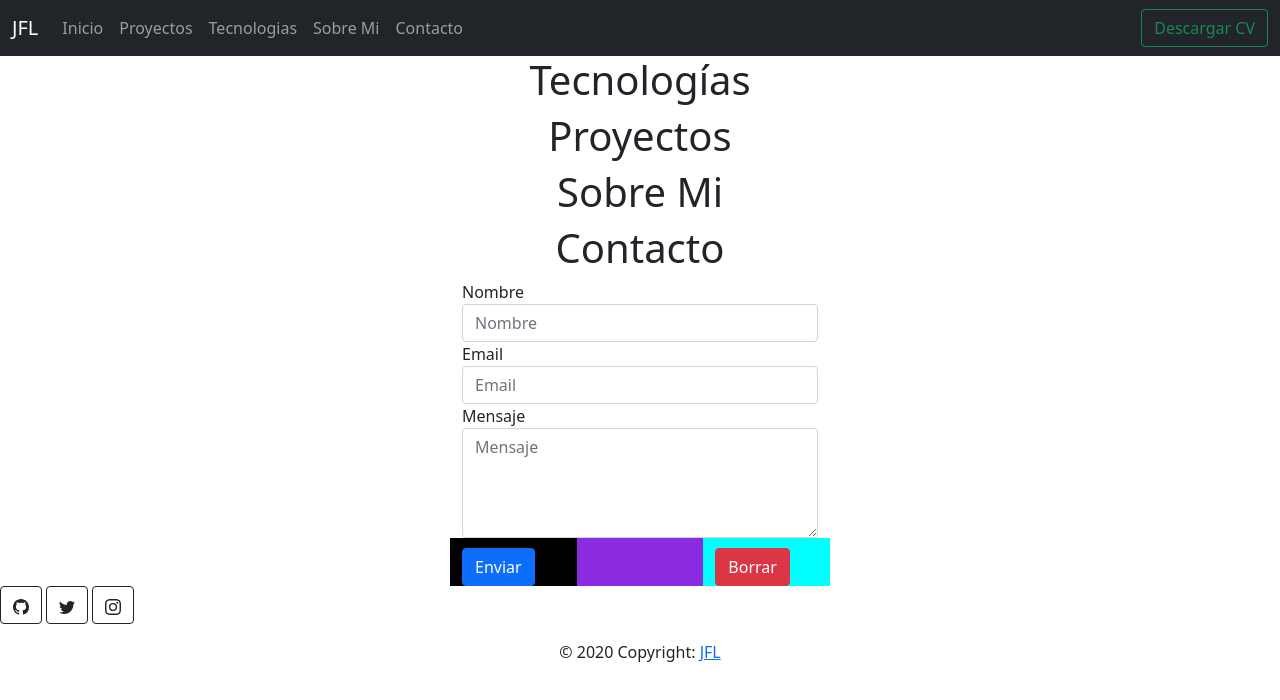
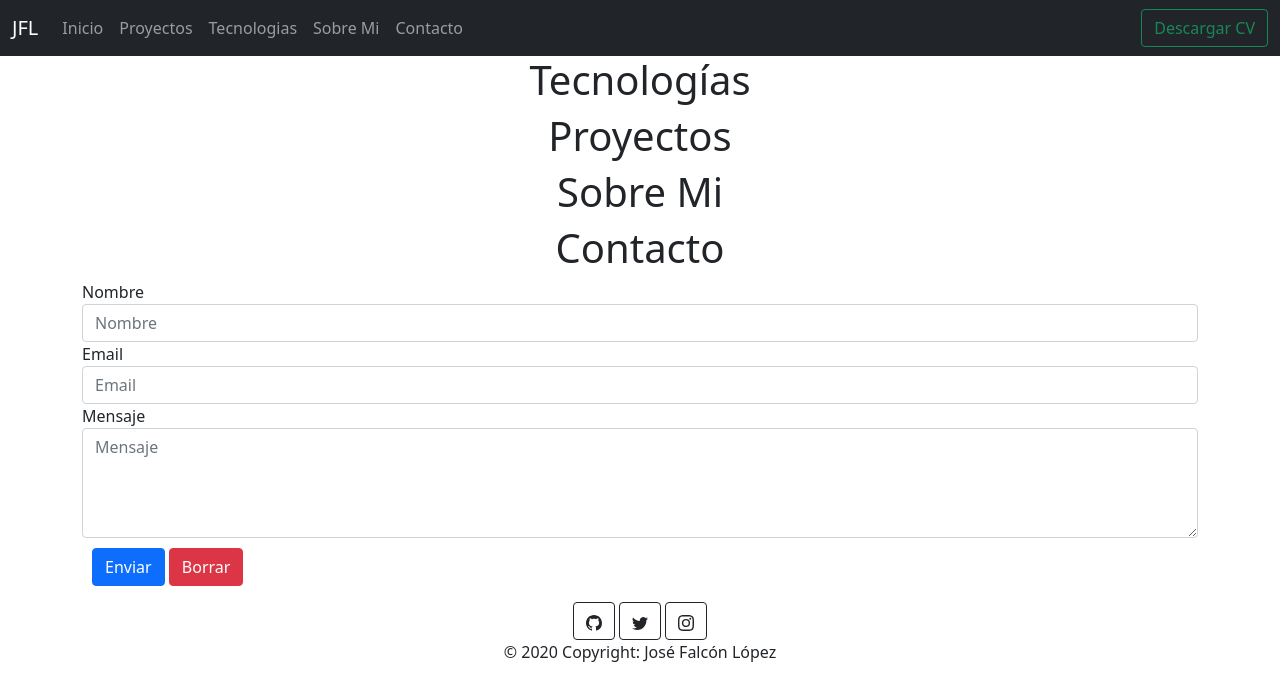
Before and after one commit to jfalconlo/jfalconlo.github.io, a plain HTML site: page index.html in a window 1280 px wide. Drawn offline with nearby package versions, Linux system fonts and the light colour scheme.

Commit message:
Add files via upload

```diff
--- a/index.html
+++ b/index.html
@@ -2,11 +2,11 @@
 <html lang="es">
 
 <head>
-   <meta charset="UTF-8">
-   <meta http-equiv="X-UA-Compatible" content="IE=edge">
-   <meta name="viewport" content="width=device-width, initial-scale=1.0">
+    <meta charset="UTF-8" />
+    <meta http-equiv="X-UA-Compatible" content="IE=edge" />
+    <meta name="viewport" content="width=device-width, initial-scale=1.0" />
     <link href="https://cdn.jsdelivr.net/npm/bootstrap@5.1.3/dist/css/bootstrap.min.css" rel="stylesheet"
-      integrity="sha384-1BmE4kWBq78iYhFldvKuhfTAU6auU8tT94WrHftjDbrCEXSU1oBoqyl2QvZ6jIW3" crossorigin="anonymous">
+        integrity="sha384-1BmE4kWBq78iYhFldvKuhfTAU6auU8tT94WrHftjDbrCEXSU1oBoqyl2QvZ6jIW3" crossorigin="anonymous" />
     <script src="https://cdn.jsdelivr.net/npm/bootstrap@5.1.3/dist/js/bootstrap.bundle.min.js"
         integrity="sha384-ka7Sk0Gln4gmtz2MlQnikT1wXgYsOg+OMhuP+IlRH9sENBO0LRn5q+8nbTov4+1p"
         crossorigin="anonymous"></script>
@@ -56,6 +56,8 @@
             </div>
         </div>
     </div>
+
+
     <!--- Proyectos -->
     <div class="container-fluid">
         <div class="row">
@@ -64,6 +66,8 @@
             </div>
         </div>
     </div>
+
+
     <!--Sobre Mi-->
     <div class="container-fluid">
         <div class="row">
@@ -72,60 +76,52 @@
             </div>
         </div>
     </div>
+
     <!--- Formulario De Contacto -->
     <div class="container">
         <div class="row">
-         <div class="col">
+            <div class="col-12">
                 <h1 class="text-center">Contacto</h1>
             </div>
         </div>
+
         <div class="row">
-         <div class="col"></div>
-         <div class="col">
+            <div class="col-12">
                 <form action="index.php" method="post">
                     <div class="form-group">
                         <label for="nombre">Nombre</label>
-                  <input type="text" class="form-control" id="nombre" name="nombre" placeholder="Nombre">
+                        <input type="text" class="form-control" id="nombre" name="nombre" placeholder="Nombre" />
                     </div>
                     <div class="form-group">
                         <label for="email">Email</label>
-                  <input type="email" class="form-control" id="email" name="email" placeholder="Email">
+                        <input type="email" class="form-control" id="email" name="email" placeholder="Email" />
                     </div>
                     <div class="form-group">
                         <label for="mensaje">Mensaje</label>
-                  <textarea class="form-control" id="mensaje" name="mensaje" placeholder="Mensaje" rows="4"></textarea>
+                        <textarea class="form-control" id="mensaje" name="mensaje" placeholder="Mensaje"
+                            rows="4"></textarea>
                     </div>
-               <div class="form-group">
-                  <div class="row">
-                     <div class="col" style="background-color: black;">
-                        <button type="submit" class="btn btn-primary" style="margin-top: 10px;">Enviar</button>
-                     </div>
-                     <div class="col" style="background-color: blueviolet;"></div>
-                     <div class="col" style="background-color: aqua;">
+                    <button type="submit" class="btn btn-primary" style="margin-top: 10px;margin-left: 10px;">Enviar</button>
                     <button type="reset" class="btn btn-danger" style="margin-top: 10px;">Borrar</button>
+                </form>
             </div>
         </div>
     </div>
-            </form>
-         </div>
-         <div class="col"></div>
-      </div>
-   </div>
+
     <!--Footerr-->
     <footer class="page-footer font-small blue">
-      <div class="col"></div>
-      <div class="col">
+        <div class="footer-copyright text-center py-3">
             <div class="btn-group;">
                 <button type="button" class="btn btn-outline-dark">
-               <svg xmlns="http://www.w3.org/2000/svg" width="16" height="16" fill="currentColor" class="bi bi-github"
-                  viewBox="0 0 16 16">
+                    <svg xmlns="http://www.w3.org/2000/svg" width="16" height="16" fill="currentColor"
+                        class="bi bi-github" viewBox="0 0 16 16">
                         <path
                             d="M8 0C3.58 0 0 3.58 0 8c0 3.54 2.29 6.53 5.47 7.59.4.07.55-.17.55-.38 0-.19-.01-.82-.01-1.49-2.01.37-2.53-.49-2.69-.94-.09-.23-.48-.94-.82-1.13-.28-.15-.68-.52-.01-.53.63-.01 1.08.58 1.23.82.72 1.21 1.87.87 2.33.66.07-.52.28-.87.51-1.07-1.78-.2-3.64-.89-3.64-3.95 0-.87.31-1.59.82-2.15-.08-.2-.36-1.02.08-2.12 0 0 .67-.21 2.2.82.64-.18 1.32-.27 2-.27.68 0 1.36.09 2 .27 1.53-1.04 2.2-.82 2.2-.82.44 1.1.16 1.92.08 2.12.51.56.82 1.27.82 2.15 0 3.07-1.87 3.75-3.65 3.95.29.25.54.73.54 1.48 0 1.07-.01 1.93-.01 2.2 0 .21.15.46.55.38A8.012 8.012 0 0 0 16 8c0-4.42-3.58-8-8-8z" />
                     </svg>
                 </button>
                 <button type="button" class="btn btn-outline-dark">
-               <svg xmlns="http://www.w3.org/2000/svg" width="16" height="16" fill="currentColor" class="bi bi-twitter"
-                  viewBox="0 0 16 16">
+                    <svg xmlns="http://www.w3.org/2000/svg" width="16" height="16" fill="currentColor"
+                        class="bi bi-twitter" viewBox="0 0 16 16">
                         <path
                             d="M5.026 15c6.038 0 9.341-5.003 9.341-9.334 0-.14 0-.282-.006-.422A6.685 6.685 0 0 0 16 3.542a6.658 6.658 0 0 1-1.889.518 3.301 3.301 0 0 0 1.447-1.817 6.533 6.533 0 0 1-2.087.793A3.286 3.286 0 0 0 7.875 6.03a9.325 9.325 0 0 1-6.767-3.429 3.289 3.289 0 0 0 1.018 4.382A3.323 3.323 0 0 1 .64 6.575v.045a3.288 3.288 0 0 0 2.632 3.218 3.203 3.203 0 0 1-.865.115 3.23 3.23 0 0 1-.614-.057 3.283 3.283 0 0 0 3.067 2.277A6.588 6.588 0 0 1 .78 13.58a6.32 6.32 0 0 1-.78-.045A9.344 9.344 0 0 0 5.026 15z" />
                     </svg>
@@ -138,11 +134,8 @@
                     </svg>
                 </button>
             </div>
-         <div class="col"></div>
-      </div>
-
-      <div class="footer-copyright text-center py-3">© 2020 Copyright:
-         <a href="https://mdbootstrap.com/"> JFL</a>
+            © 2020 Copyright:
+            <a> José Falcón López</a>
         </div>
     </footer>
 </body>
```
Lines whose indentation alone changed are shown as unchanged.
